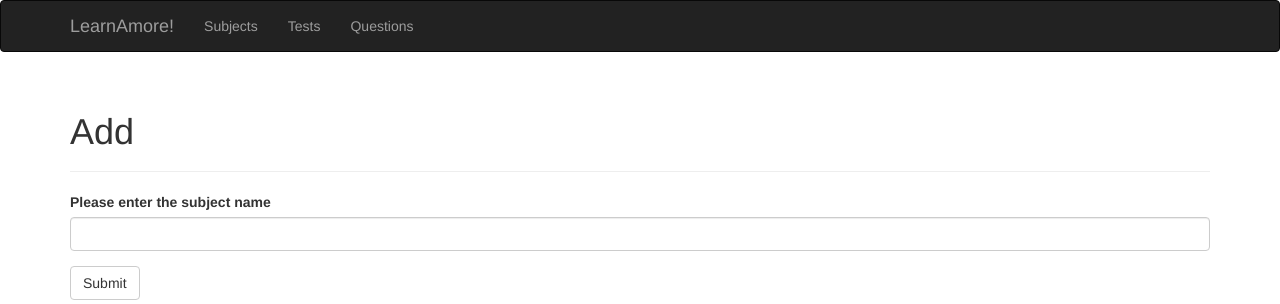
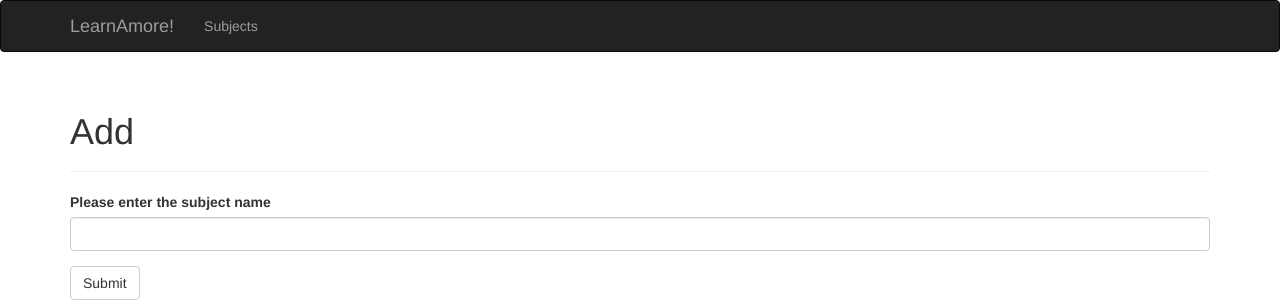
Before and after one commit to koaladad/LearnApp, a Flask app: page /submitsubject in a window 1280 px wide. Shown: the top 304 px of the page. Run offline with Flask 2, Linux system fonts and the light colour scheme; some libraries are stand-ins or nearby versions.

Commit message:
Line 182 in app.py is not adding a question to the question table, I'm going to check for help on stackoverflow.

```diff
--- a/app.py
+++ b/app.py
@@ -129,10 +129,10 @@ def testbysubject(subjectname):
 @app.route('/questionbytest/<string:testname>')
 def questionbytest(testname):
     session['test']=testname
-    tests=view_tests(testname)
+    subjects=view_subjects(testname)
+    tests=view_tests(subjects) #need to put in subject, not testname here
     #have testname, just do a select of tests where testname = bleh
-
-    return render_template('question.html', questions=view_questions(tests, testname))
+    return render_template('question.html', questions=view_questions(tests)) #PROBLEM HERE
 
 
 
@@ -175,7 +175,11 @@ def submitquestion(testname):
     form = QuestionForm()
     if form.validate_on_submit():
         session['question'] = form.question.data
-        add_question(tests, form.question.data)
+        question = request.form['question']
+        correct_answer = request.form['correct_answer']
+        incorrect_answer_list = request.form['incorrect_answer_list']
+
+        #add_question(tests, question, correct_answer, incorrect_answer_list) #This is breaking stuff
 
         form.question.data = ''
         return redirect(url_for('questionbytest', testname=testname))
@@ -244,9 +248,9 @@ def add_test(subject, test):
         flash("Test already exists!")
 
 
-def add_question(test, question):
+def add_question(test, question, correct_answer, incorrect_answer_list):
     try:
-        Test.create(testname = test, subject = subject) #This is creating issues
+        Question.create(test = test, question = question, correct_answer = correct_answer, incorrect_answer_list = incorrect_answer_list) #This is creating issues
         flash("Saved successfully.")
     except IntegrityError:
         flash("Test already exists!")
@@ -286,11 +290,10 @@ def view_questions(test, search_query=None):
   #if search_query:
     #questions = questions.where(question.question.contains(search_query))
   if search_query is not None:
-    questions = Question.select().where(Question.question == search_query).order_by(Question.question.asc())
+    questions = Question.select().where(Question.test == test).order_by(Question.question.asc())
     questions = questions.where(Question.question.contains(search_query))
   else:
-    questions = Question.select().order_by(Question.question.asc())
-
+    questions = Question.select().where(Question.test == test).order_by(Question.question.asc())
 
   return questions
 
--- a/templates/base.html
+++ b/templates/base.html
@@ -23,8 +23,6 @@
         <div class="navbar-collapse collapse">
             <ul class="nav navbar-nav">
                 <li><a href="/subject">Subjects</a></li>
-                <li><a href="/test">Tests</a></li>
-                <li><a href="/question">Questions</a></li>
             </ul>
         </div>
     </div>
```
Also changed, not shown: learn.db.
